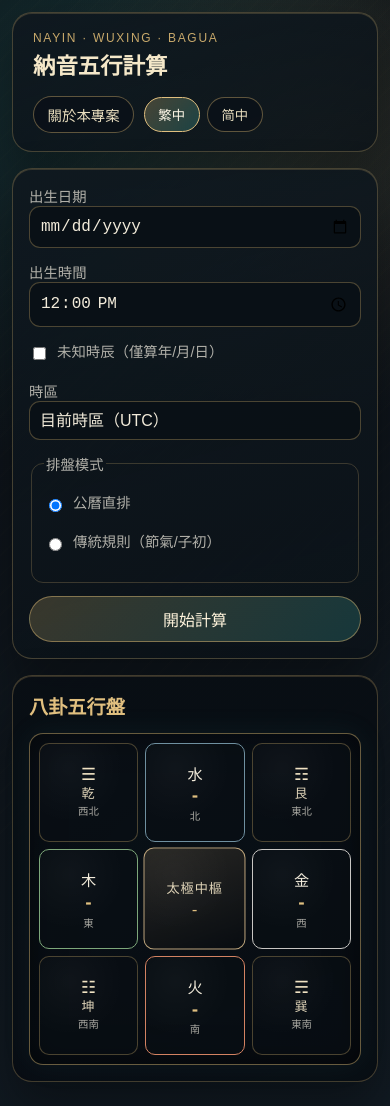
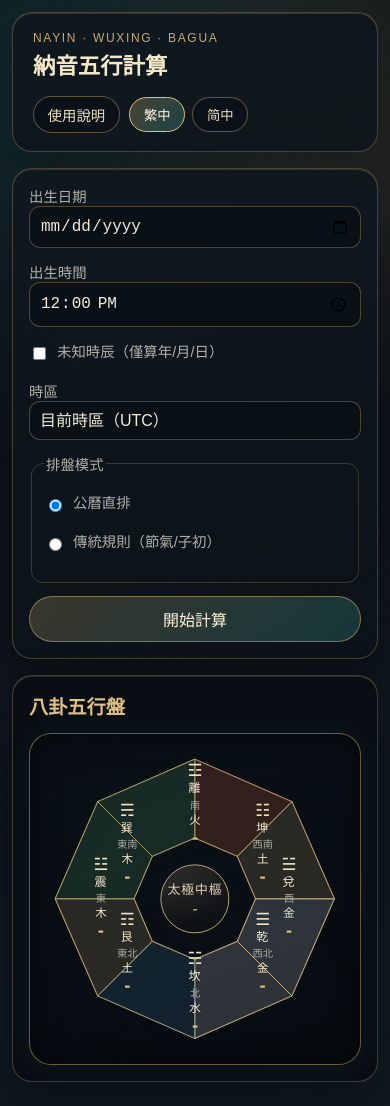
Before and after one commit to etklam/wind-water, a Nuxt app: page / in a window 390 px wide. Built offline with nearby package versions, Linux system fonts and the light colour scheme.

Commit message:
new layout

```diff
--- a/app/assets/main.css
+++ b/app/assets/main.css
@@ -234,16 +234,13 @@ fieldset {
   font-size: 0.88rem;
 }
 
-.nine-grid-stage {
+.bagua-stage {
   position: relative;
-  display: grid;
-  grid-template-columns: repeat(3, minmax(0, 1fr));
-  gap: 0.55rem;
-  width: min(100%, 500px);
+  width: min(100%, 540px);
   aspect-ratio: 1 / 1;
   margin: 0 auto;
-  padding: 0.7rem;
-  border-radius: 14px;
+  padding: 0.6rem;
+  border-radius: 22px;
   border: 1px solid rgba(200, 169, 107, 0.5);
   background:
     linear-gradient(160deg, rgba(10, 16, 23, 0.95), rgba(7, 12, 17, 0.82)),
@@ -252,90 +249,124 @@ fieldset {
   animation: stage-enter 520ms ease-out both 120ms;
 }
 
-.nine-grid-stage.has-result::after {
+.bagua-stage.has-result::after {
   content: '';
   position: absolute;
   inset: 0.3rem;
   border: 1px solid rgba(200, 169, 107, 0.22);
-  border-radius: 10px;
+  border-radius: 18px;
   pointer-events: none;
 }
 
-.nine-grid-stage.is-fresh::before {
+.bagua-frame {
+  position: absolute;
+  inset: 4%;
+  width: 92%;
+  height: 92%;
+}
+
+.frame-sector {
+  fill: rgba(255, 255, 255, 0.01);
+  stroke: rgba(200, 169, 107, 0.16);
+  stroke-width: 0.24;
+  transition: 220ms ease-out;
+}
+
+.frame-sector.active {
+  fill-opacity: calc(0.05 + var(--strength, 0) * 0.2);
+}
+
+.frame-sector.dominant {
+  stroke: rgba(224, 191, 127, 0.88);
+  stroke-width: 0.42;
+}
+
+.frame-ring {
+  fill: none;
+  stroke: rgba(200, 169, 107, 0.72);
+  stroke-width: 0.34;
+}
+
+.frame-spoke {
+  stroke: rgba(200, 169, 107, 0.55);
+  stroke-width: 0.28;
+}
+
+.bagua-stage.is-fresh::before {
   content: '';
   position: absolute;
   left: 50%;
   top: 50%;
-  width: 22%;
+  width: 20%;
   aspect-ratio: 1 / 1;
-  border-radius: 8px;
+  border-radius: 999px;
   border: 1px solid rgba(58, 166, 160, 0.6);
   transform: translate(-50%, -50%);
   animation: aura-burst 620ms ease-out;
 }
 
-.grid-cell {
-  min-height: 110px;
-  border: 1px solid rgba(200, 169, 107, 0.35);
-  border-radius: 10px;
-  background: rgba(9, 15, 21, 0.7);
+.bagua-sector,
+.bagua-center {
+  position: absolute;
+  width: 23%;
+  min-height: 18%;
   display: flex;
   flex-direction: column;
   align-items: center;
   justify-content: center;
-  gap: 0.18rem;
+  gap: 0.14rem;
   text-align: center;
-  padding: 0.35rem;
-  position: relative;
+  padding: 0.22rem 0.15rem;
 }
 
-.grid-cell::before {
+.bagua-center::before {
   content: '';
   position: absolute;
   inset: 0;
-  border-radius: 10px;
+  border-radius: 999px;
   background: radial-gradient(circle at 30% 25%, rgba(255, 255, 255, 0.03), transparent 55%);
   pointer-events: none;
 }
 
-.kind-trigram {
-  color: rgba(245, 232, 201, 0.9);
+.bagua-sector {
+  z-index: 2;
+  color: #f5ead0;
 }
 
-.kind-center {
-  border-color: color-mix(in srgb, var(--earth) 60%, #f5e8c9 40%);
+.bagua-center {
+  left: 50%;
+  top: 50%;
+  width: 20%;
+  min-height: 20%;
+  border-radius: 999px;
+  transform: translate(-50%, -50%);
+  border: 1px solid color-mix(in srgb, var(--earth) 60%, #f5e8c9 40%);
   background: linear-gradient(160deg, rgba(164, 135, 90, 0.2), rgba(8, 12, 17, 0.84));
-  transform: scale(1.03);
+  z-index: 3;
 }
 
-.kind-element.active {
-  box-shadow:
-    0 0 calc(8px + var(--strength, 0) * 20px) rgba(58, 166, 160, 0.42),
-    inset 0 0 11px rgba(200, 169, 107, 0.14);
+.bagua-center::before {
+  border-radius: 999px;
 }
 
-.kind-element.dominant {
-  border-color: var(--gold-strong);
-  box-shadow:
-    0 0 0 2px rgba(200, 169, 107, 0.2),
-    0 0 24px rgba(200, 169, 107, 0.52),
-    inset 0 0 10px rgba(58, 166, 160, 0.2);
+.bagua-sector.dominant {
+  text-shadow: 0 0 12px rgba(224, 191, 127, 0.38);
 }
 
 .element-name {
-  font-size: 1.05rem;
+  font-size: 0.88rem;
+  line-height: 1.1;
 }
 
 .element-value,
 .center-total {
   font-family: 'SFMono-Regular', Menlo, monospace;
-  font-size: 1.16rem;
+  font-size: 1.05rem;
   color: var(--gold-strong);
 }
 
-.element-direction,
 .trigram-direction {
-  font-size: 0.72rem;
+  font-size: 0.68rem;
   color: rgba(177, 176, 169, 0.95);
 }
 
@@ -346,7 +377,7 @@ fieldset {
 }
 
 .trigram-name {
-  font-size: 0.92rem;
+  font-size: 0.8rem;
   letter-spacing: 0.08em;
   line-height: 1;
 }
@@ -360,6 +391,50 @@ fieldset {
 
 .center-total {
   margin: 0;
+}
+
+.sector-south {
+  top: 8%;
+  left: 50%;
+  transform: translateX(-50%);
+}
+
+.sector-southwest {
+  top: 20%;
+  right: 17%;
+}
+
+.sector-west {
+  top: 50%;
+  right: 9%;
+  transform: translateY(-50%);
+}
+
+.sector-northwest {
+  bottom: 20%;
+  right: 17%;
+}
+
+.sector-north {
+  bottom: 8%;
+  left: 50%;
+  transform: translateX(-50%);
+}
+
+.sector-northeast {
+  bottom: 20%;
+  left: 17%;
+}
+
+.sector-east {
+  top: 50%;
+  left: 9%;
+  transform: translateY(-50%);
+}
+
+.sector-southeast {
+  top: 20%;
+  left: 17%;
 }
 
 .element-wood {
@@ -380,6 +455,31 @@ fieldset {
 
 .element-water {
   border-color: color-mix(in srgb, var(--water) 72%, #f3e6cc 28%);
+}
+
+.frame-sector.element-wood {
+  stroke: color-mix(in srgb, var(--wood) 60%, rgba(243, 230, 204, 0.6));
+  fill: color-mix(in srgb, var(--wood) 22%, transparent);
+}
+
+.frame-sector.element-fire {
+  stroke: color-mix(in srgb, var(--fire) 60%, rgba(243, 230, 204, 0.6));
+  fill: color-mix(in srgb, var(--fire) 22%, transparent);
+}
+
+.frame-sector.element-earth {
+  stroke: color-mix(in srgb, var(--earth) 60%, rgba(243, 230, 204, 0.6));
+  fill: color-mix(in srgb, var(--earth) 22%, transparent);
+}
+
+.frame-sector.element-metal {
+  stroke: color-mix(in srgb, var(--metal) 60%, rgba(243, 230, 204, 0.6));
+  fill: color-mix(in srgb, var(--metal) 22%, transparent);
+}
+
+.frame-sector.element-water {
+  stroke: color-mix(in srgb, var(--water) 60%, rgba(243, 230, 204, 0.6));
+  fill: color-mix(in srgb, var(--water) 22%, transparent);
 }
 
 .pillars {
@@ -477,10 +577,6 @@ fieldset {
     flex-wrap: wrap;
   }
 
-  .grid-cell {
-    min-height: 94px;
-  }
-
   .trigram-symbol {
     font-size: 1.05rem;
   }
@@ -488,6 +584,17 @@ fieldset {
   .element-value,
   .center-total {
     font-size: 1.05rem;
+  }
+
+  .bagua-sector,
+  .bagua-center {
+    width: 24%;
+    min-height: 18%;
+  }
+
+  .bagua-center {
+    width: 20%;
+    min-height: 20%;
   }
 }
 
@@ -501,33 +608,41 @@ fieldset {
     align-items: flex-start;
   }
 
-  .nine-grid-stage {
-    width: min(100%, 390px);
-    gap: 0.45rem;
-    padding: 0.55rem;
-  }
-
-  .grid-cell {
-    min-height: 82px;
-    padding: 0.3rem;
+  .bagua-stage {
+    width: min(100%, 400px);
+    padding: 0.45rem;
   }
 
   .trigram-name {
-    font-size: 0.82rem;
+    font-size: 0.75rem;
   }
 
-  .trigram-direction,
-  .element-direction {
-    font-size: 0.65rem;
+  .trigram-direction {
+    font-size: 0.64rem;
   }
 
   .element-name {
-    font-size: 0.95rem;
+    font-size: 0.72rem;
   }
 
   .element-value,
   .center-total {
-    font-size: 0.98rem;
+    font-size: 0.95rem;
+  }
+
+  .bagua-sector,
+  .bagua-center {
+    padding: 0.18rem 0.14rem;
+  }
+
+  .bagua-sector {
+    width: 25%;
+    min-height: 18%;
+  }
+
+  .bagua-center {
+    width: 21%;
+    min-height: 21%;
   }
 
   .pillars {
--- a/app/components/NayinHome.vue
+++ b/app/components/NayinHome.vue
@@ -23,6 +23,16 @@ const locales = [
 
 const text = computed(() => messages[locale.value])
 const timezoneOptions = computed(() => buildTimezoneOptions(timezone.value))
+const frameSectorPoints = {
+  south: '50,4 82,18 64,36 50,30',
+  southwest: '82,18 96,50 70,50 64,36',
+  west: '96,50 82,82 64,64 70,50',
+  northwest: '82,82 50,96 50,70 64,64',
+  north: '50,96 18,82 36,64 50,70',
+  northeast: '18,82 4,50 30,50 36,64',
+  east: '4,50 18,18 36,36 30,50',
+  southeast: '18,18 50,4 50,30 36,36'
+}
 
 const dominantElement = computed(() => {
   if (!result.value) {
@@ -82,7 +92,7 @@ function elementStrength(key) {
 }
 
 function cellStyle(cell) {
-  if (cell.kind !== 'element' || !result.value) {
+  if (!result.value) {
     return null
   }
   return { '--strength': elementStrength(cell.element).toFixed(3) }
@@ -90,13 +100,12 @@ function cellStyle(cell) {
 
 function cellClass(cell) {
   return [
-    'grid-cell',
-    `slot-${cell.slot}`,
-    `kind-${cell.kind}`,
+    'bagua-sector',
+    `sector-${cell.slot}`,
     cell.element ? `element-${cell.element}` : '',
     {
-      active: cell.kind === 'element' && !!result.value,
-      dominant: cell.kind === 'element' && !!result.value && dominantElement.value === cell.element
+      active: !!result.value,
+      dominant: !!result.value && dominantElement.value === cell.element
     }
   ]
 }
@@ -116,7 +125,7 @@ onBeforeUnmount(() => {
         <h1>{{ t('app.title') }}</h1>
       </div>
       <div class="top-actions">
-        <NuxtLink to="/about" class="about-link">關於本專案</NuxtLink>
+        <NuxtLink to="/about" class="about-link">使用說明</NuxtLink>
         <div class="lang-switch" role="group" aria-label="language switcher">
         <button
           v-for="item in locales"
@@ -179,29 +188,50 @@ onBeforeUnmount(() => {
           <p class="rule" v-if="result">{{ t('result.rule') }}: {{ t(`rules.${result.meta.rule}`) }}</p>
         </header>
 
-        <div :class="['nine-grid-stage', { 'is-fresh': stageFresh, 'has-result': !!result }]">
+        <div :class="['bagua-stage', { 'is-fresh': stageFresh, 'has-result': !!result }]">
+          <svg class="bagua-frame" viewBox="0 0 100 100" aria-hidden="true">
+            <polygon
+              v-for="cell in nineGridCells"
+              :key="`${cell.slot}-frame`"
+              :points="frameSectorPoints[cell.slot]"
+              :class="[
+                'frame-sector',
+                `element-${cell.element}`,
+                {
+                  active: !!result,
+                  dominant: !!result && dominantElement === cell.element
+                }
+              ]"
+              :style="cellStyle(cell)"
+            />
+            <polygon class="frame-ring outer" points="50,4 82,18 96,50 82,82 50,96 18,82 4,50 18,18" />
+            <polygon class="frame-ring inner" points="50,30 64,36 70,50 64,64 50,70 36,64 30,50 36,36" />
+            <line class="frame-spoke" x1="50" y1="30" x2="50" y2="4" />
+            <line class="frame-spoke" x1="64" y1="36" x2="82" y2="18" />
+            <line class="frame-spoke" x1="70" y1="50" x2="96" y2="50" />
+            <line class="frame-spoke" x1="64" y1="64" x2="82" y2="82" />
+            <line class="frame-spoke" x1="50" y1="70" x2="50" y2="96" />
+            <line class="frame-spoke" x1="36" y1="64" x2="18" y2="82" />
+            <line class="frame-spoke" x1="30" y1="50" x2="4" y2="50" />
+            <line class="frame-spoke" x1="36" y1="36" x2="18" y2="18" />
+          </svg>
+
+          <article class="bagua-center element-earth">
+            <p class="center-title">{{ t('bagua.center') }}</p>
+            <p class="center-total">{{ result ? result.totals.earth : '-' }}</p>
+          </article>
+
           <article
             v-for="cell in nineGridCells"
             :key="cell.slot"
             :class="cellClass(cell)"
             :style="cellStyle(cell)"
           >
-            <template v-if="cell.kind === 'trigram'">
-              <span class="trigram-symbol">{{ cell.symbol }}</span>
-              <span class="trigram-name">{{ t(`bagua.trigrams.${cell.trigram}`) }}</span>
-              <span class="trigram-direction">{{ t(`bagua.directions.${cell.direction}`) }}</span>
-            </template>
-
-            <template v-else-if="cell.kind === 'center'">
-              <p class="center-title">{{ t('bagua.center') }}</p>
-              <p class="center-total">{{ result ? result.totals[cell.element] : '-' }}</p>
-            </template>
-
-            <template v-else>
-              <span class="element-name">{{ t(`elements.${cell.element}`) }}</span>
-              <strong class="element-value">{{ result ? result.totals[cell.element] : '-' }}</strong>
-              <span class="element-direction">{{ t(`bagua.directions.${cell.direction}`) }}</span>
-            </template>
+            <span class="trigram-symbol">{{ cell.symbol }}</span>
+            <span class="trigram-name">{{ t(`bagua.trigrams.${cell.trigram}`) }}</span>
+            <span class="trigram-direction">{{ t(`bagua.directions.${cell.direction}`) }}</span>
+            <span class="element-name">{{ t(`elements.${cell.element}`) }}</span>
+            <strong class="element-value">{{ result ? result.totals[cell.element] : '-' }}</strong>
           </article>
         </div>
 
--- a/app/pages/about.vue
+++ b/app/pages/about.vue
@@ -2,8 +2,8 @@
   <main class="page about-page">
     <header class="topbar panel">
       <div>
-        <p class="eyebrow">Project Intro</p>
-        <h1>關於納音五行專案</h1>
+        <p class="eyebrow">Usage Guide</p>
+        <h1>使用說明</h1>
       </div>
       <NuxtLink to="/" class="about-link">返回計算頁</NuxtLink>
     </header>
@@ -29,7 +29,7 @@
       <h2>如何使用本工具</h2>
       <p>1. 輸入出生日期、時間與時區。</p>
       <p>2. 選擇排盤模式（公曆直排或傳統規則）。</p>
-      <p>3. 點擊開始計算，查看九宮格五行分布與四柱結果。</p>
+      <p>3. 點擊開始計算，查看八卦五行盤與四柱結果。</p>
     </section>
 
     <section class="panel about-section">
--- a/app/utils/nine-grid.js
+++ b/app/utils/nine-grid.js
@@ -1,19 +1,18 @@
 export const nineGridElements = {
   north: 'water',
-  west: 'wood',
+  west: 'metal',
   center: 'earth',
-  east: 'metal',
+  east: 'wood',
   south: 'fire'
 }
 
 export const nineGridCells = [
-  { slot: 'northwest', kind: 'trigram', trigram: 'qian', symbol: '☰', direction: 'northwest' },
-  { slot: 'north', kind: 'element', element: nineGridElements.north, direction: 'north' },
-  { slot: 'northeast', kind: 'trigram', trigram: 'gen', symbol: '☶', direction: 'northeast' },
-  { slot: 'west', kind: 'element', element: nineGridElements.west, direction: 'east' },
-  { slot: 'center', kind: 'center', element: nineGridElements.center, direction: 'center' },
-  { slot: 'east', kind: 'element', element: nineGridElements.east, direction: 'west' },
-  { slot: 'southwest', kind: 'trigram', trigram: 'kun', symbol: '☷', direction: 'southwest' },
-  { slot: 'south', kind: 'element', element: nineGridElements.south, direction: 'south' },
-  { slot: 'southeast', kind: 'trigram', trigram: 'xun', symbol: '☴', direction: 'southeast' }
+  { slot: 'south', trigram: 'li', symbol: '☲', direction: 'south', element: 'fire' },
+  { slot: 'southwest', trigram: 'kun', symbol: '☷', direction: 'southwest', element: 'earth' },
+  { slot: 'west', trigram: 'dui', symbol: '☱', direction: 'west', element: 'metal' },
+  { slot: 'northwest', trigram: 'qian', symbol: '☰', direction: 'northwest', element: 'metal' },
+  { slot: 'north', trigram: 'kan', symbol: '☵', direction: 'north', element: 'water' },
+  { slot: 'northeast', trigram: 'gen', symbol: '☶', direction: 'northeast', element: 'earth' },
+  { slot: 'east', trigram: 'zhen', symbol: '☳', direction: 'east', element: 'wood' },
+  { slot: 'southeast', trigram: 'xun', symbol: '☴', direction: 'southeast', element: 'wood' }
 ]
```
Also changed, not shown: app/i18n/messages.js (+12 -2 lines), 1 other file (tests, documents, lock files or other folders).
